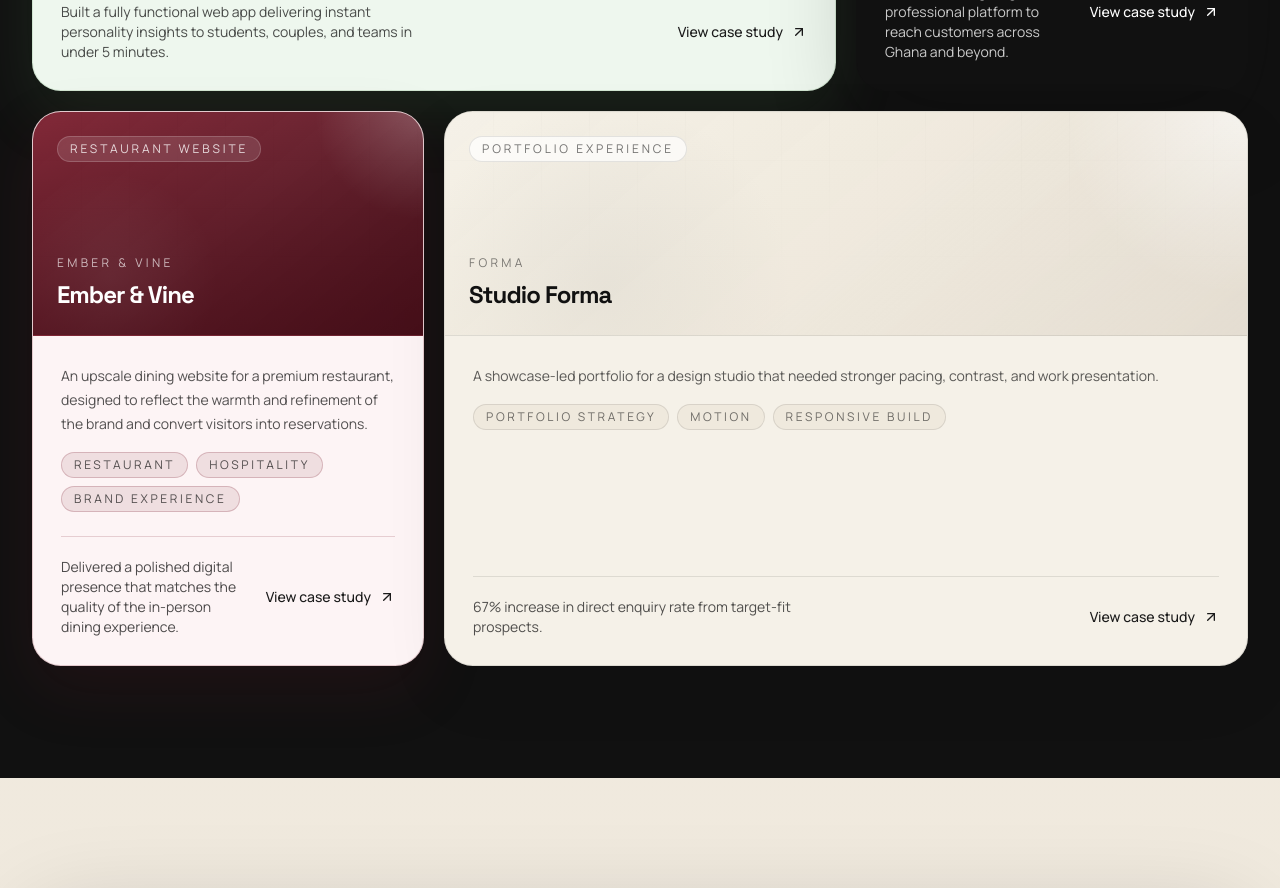
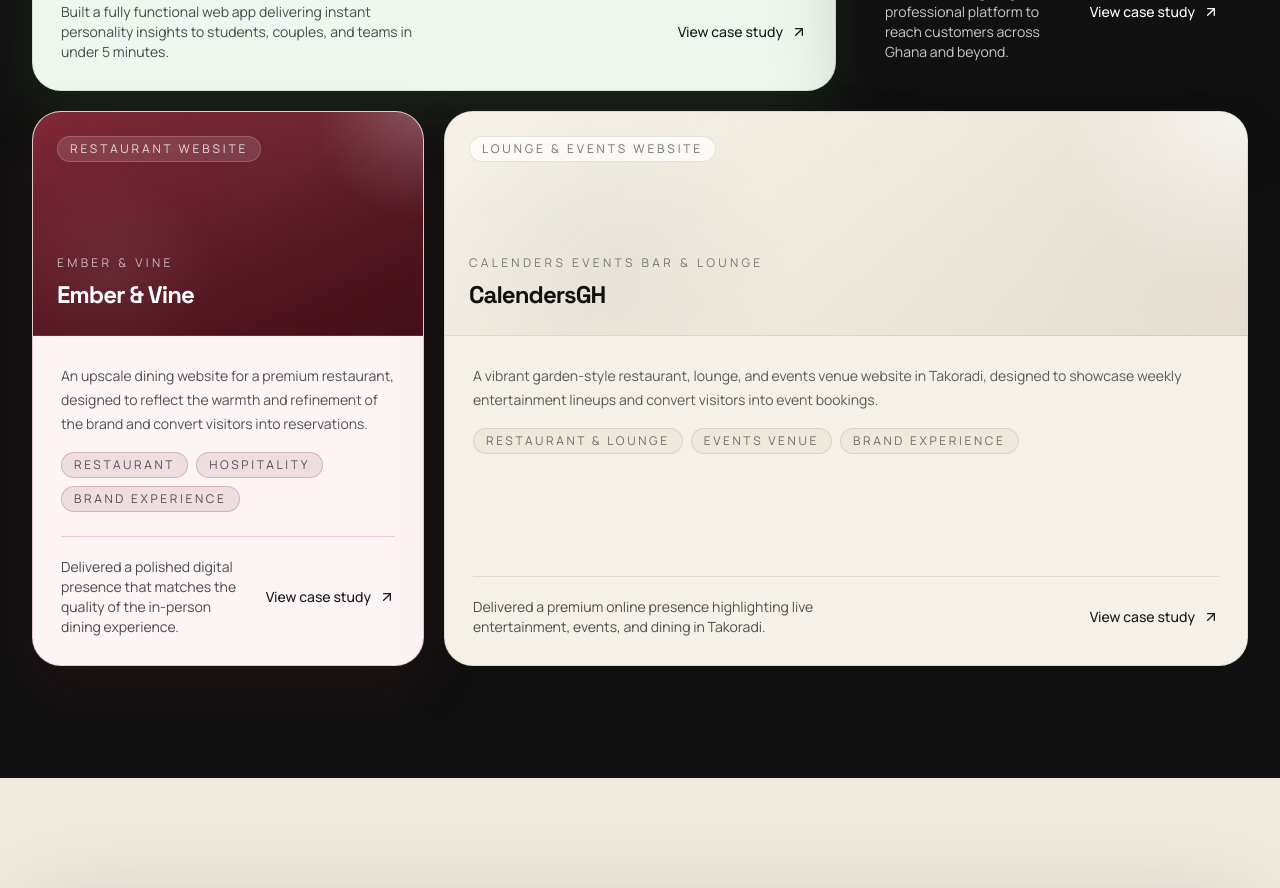
Before and after one commit to edwinidan/WesleyConsults, a React (Vite) app: page / in a window 1280 px wide. Shown: the part 2540-3428 px from the top of the page. Built offline with nearby package versions, Linux system fonts and the light colour scheme.

Commit message:
Update site content: replace Studio Forma case study with CalendersGH

```diff
--- a/src/content/siteContent.ts
+++ b/src/content/siteContent.ts
@@ -86,7 +86,7 @@ export const brandMarks = [
   'Uncolonized Society',
   'What Is My Temperament',
   'SignalStack',
-  'Studio Forma',
+  'CalendersGH',
 ];
 
 export const navLinks = [
@@ -270,14 +270,14 @@ export const caseStudies: CaseStudy[] = [
     surfaceStyle: 'wine-feature',
   },
   {
-    id: 'forma',
-    title: 'Studio Forma',
-    category: 'Portfolio Experience',
-    client: 'Forma',
-    summary: 'A showcase-led portfolio for a design studio that needed stronger pacing, contrast, and work presentation.',
-    impact: '67% increase in direct enquiry rate from target-fit prospects.',
-    href: '/work',
-    tags: ['Portfolio Strategy', 'Motion', 'Responsive Build'],
+    id: 'calendersgh',
+    title: 'CalendersGH',
+    category: 'Lounge & Events Website',
+    client: 'Calenders Events Bar & Lounge',
+    summary: 'A vibrant garden-style restaurant, lounge, and events venue website in Takoradi, designed to showcase weekly entertainment lineups and convert visitors into event bookings.',
+    impact: 'Delivered a premium online presence highlighting live entertainment, events, and dining in Takoradi.',
+    href: 'https://www.calendersgh.com/',
+    tags: ['Restaurant & Lounge', 'Events Venue', 'Brand Experience'],
     surfaceStyle: 'cream-feature',
   },
   {
```
